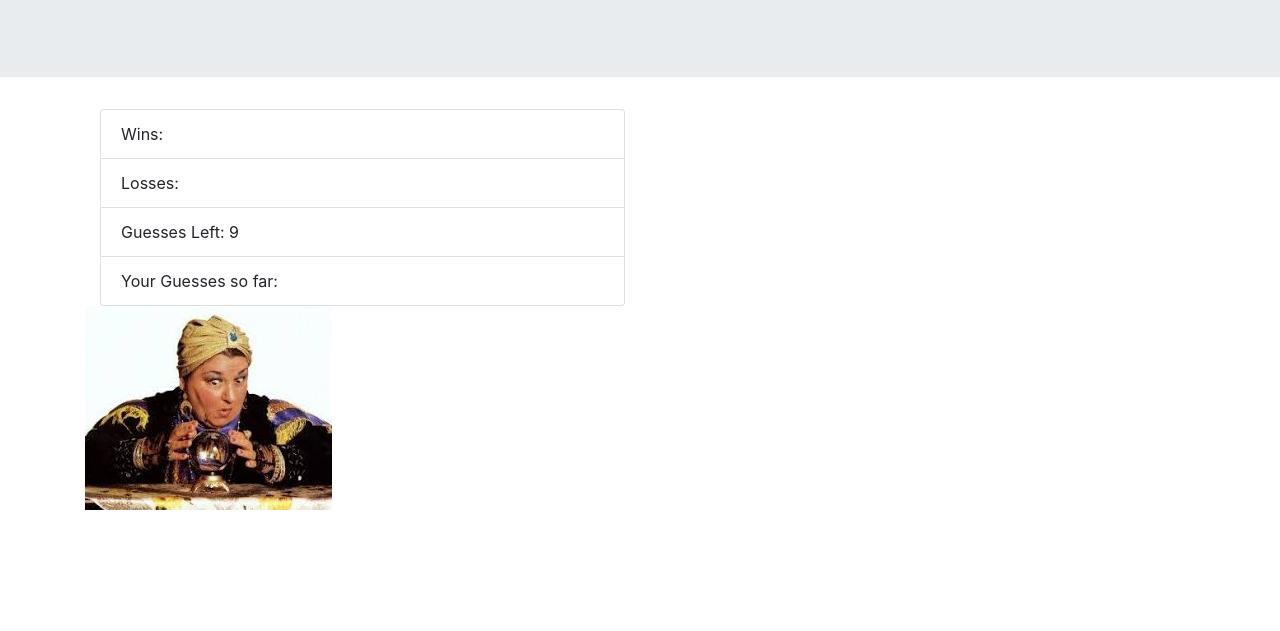
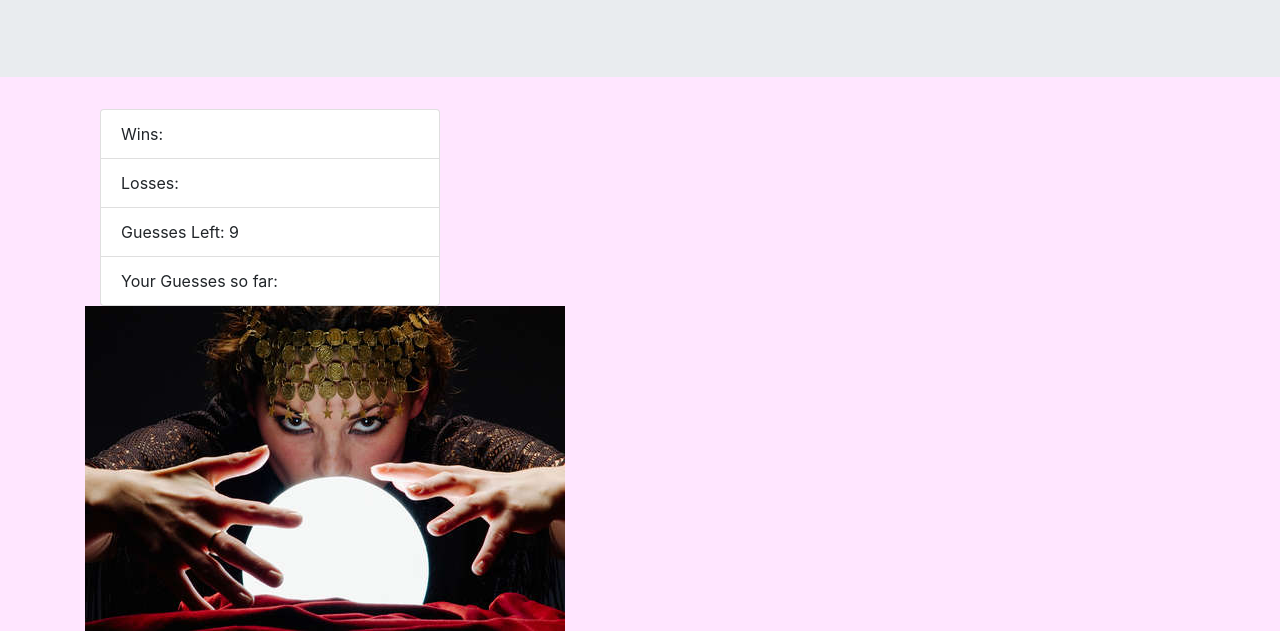
Before and after one commit to rmjones112/Psychic-Game, a plain HTML site: page index.html in a window 1280 px wide. Shown: the part 172-803 px from the top of the page. Drawn offline with nearby package versions, Linux system fonts and the light colour scheme.

Commit message:
changed background color

```diff
--- a/assets/javascript/game.js
+++ b/assets/javascript/game.js
@@ -1,4 +1,5 @@
 
+document.body.style.backgroundColor = "#ffe6ff"
 
 // set Var alphabet options
 var alphabet= ['a', 'b', 'c', 'd', 'e', 'f', 'g', 'h', 'i', 'j', 'k', 'l', 'm', 'n', 'o', 'p', 'q', 'r', 's', 't', 'u', 'v', 'w', 'x', 'y', 'z'];
--- a/index.html
+++ b/index.html
@@ -12,6 +12,7 @@
 </head>
 <body>
         <header>
+            <!--jumbotron from bootstrap-->
                 <div class="jumbotron jumbotron-fluid">
                         <div class="container">
                           <h1 class="display-4">Madam Estelle's Psychic Game</h1>
@@ -21,8 +22,9 @@
 
             </header>
             <body>
+                <!--container with W/L and guesses counter-->
                     <div class="container">
-                            <div class="col-md-6">
+                            <div class="col-md-4">
                                     <ul id="space" class="list-group">
                                         <li class="list-group-item" id="wins">Wins:</li>
                                         <li class="list-group-item" id="lose">Losses:</li>
@@ -31,7 +33,7 @@
                                     </ul>
                                 </div>
                                 <div>
-                                        <img src="assets/images/Psychic2.jpg"  alt="madam estelle">
+                                        <img src="assets/images/Psychic3.jpg"   alt="madam estelle">
                                 </div>
                                 </div>
                             </div>
```
